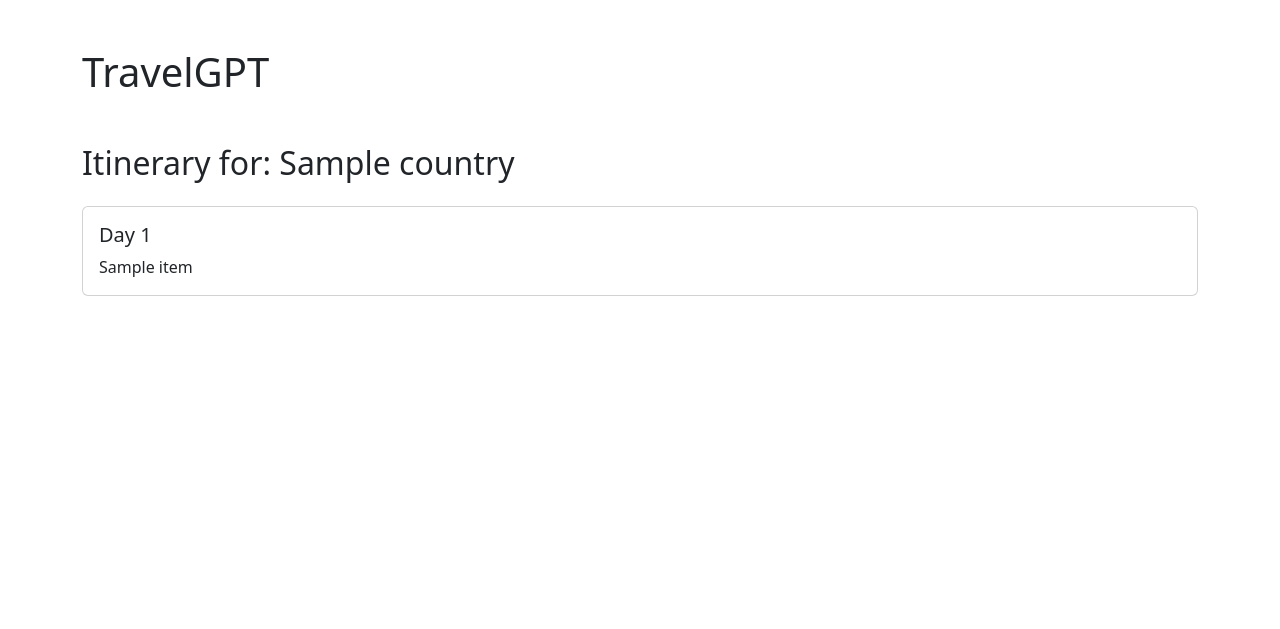
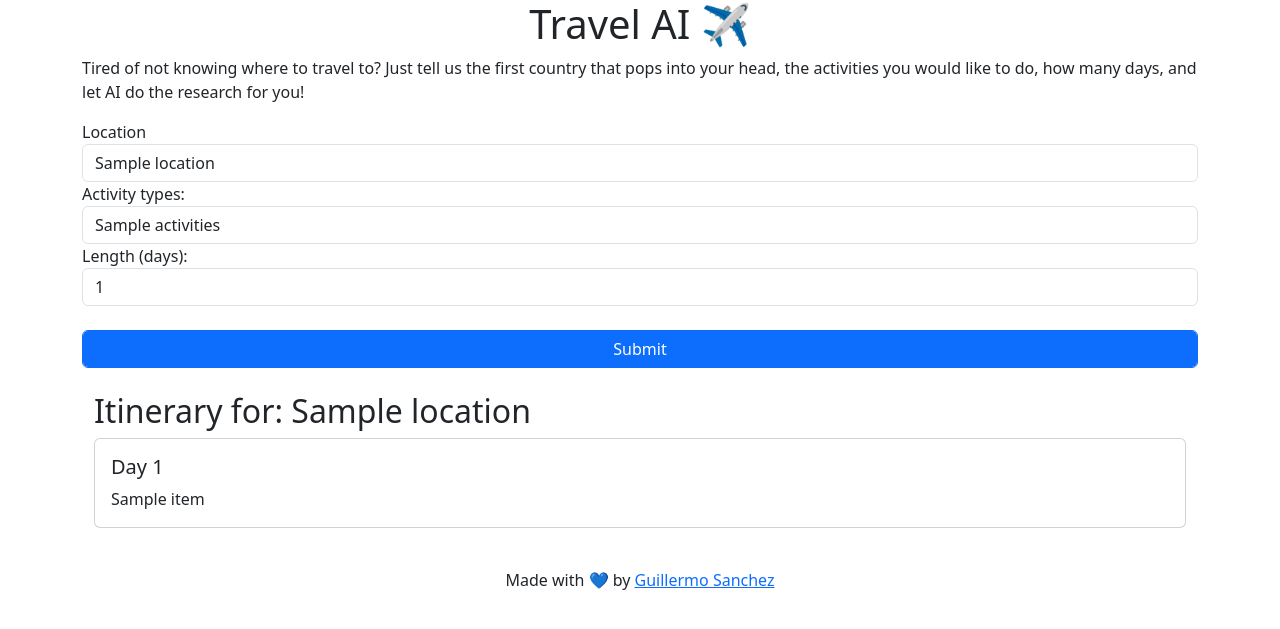
Before and after one commit to membriux/travel-ai, a Flask app: template templates/response.html in a window 1280 px wide. Shown: the top 629 px of the page. Run offline with Flask 2, Linux system fonts and the light colour scheme; the template is opened without the code that fills it: most values are stand-ins (such as "Sample title", 1, 10 or a date in 2020).

Commit message:
Polished up the app

```diff
--- a/app.py
+++ b/app.py
@@ -15,12 +15,12 @@ def home():
 
 @app.route("/submit", methods=["POST"])
 def submit():
-    country = request.form.get("country")
-    activity_types = request.form.get("activity_types")
+    location = request.form.get("location")
+    activities = request.form.get("activities")
     length = request.form.get("length")
 
     # Send the API request to OpenAI
-    prompt = f"Generate a {length}-day travel for {country} with {activity_types}. For each day, try to recommend some locations along with the activities for that location. Make sure to include a short 2 - 3 sentence description for the locations!" \
+    prompt = f"Generate a {length}-day travel for {location} with {activities}. For each day, try to recommend some locations along with the activities for that location. Make sure to include a short 2 - 3 sentence description for the locations!" \
              f"Each day MUST look exactly like this: " \
              f"Day 4: Roatán Island. Take a ferry or a short flight to Roatán Island, one of Honduras' most popular tourist destinations. Roatán Island is a Caribbean paradise located off the northern coast of Honduras. Known for its stunning beaches, crystal-clear waters, and vibrant coral reefs, it is a popular destination for snorkeling, scuba diving, and other water activities. The island also offers a range of restaurants, bars, and accommodations to suit any budget. Spend the day exploring the island, snorkeling, or scuba diving in the coral reefs."
     response = openai.Completion.create(
@@ -35,11 +35,17 @@ def submit():
     response = response.replace('\n', '').split('Day')[1:]
     response = process_response(response)
 
-    return render_template("response.html", response=response, country=country)
+    return render_template("response.html",
+                           response=response,
+                           location=location,
+                           activities=activities,
+                           length=length,
+                           title=f'Itinerary for {location}',
+                           )
 
 
 def process_response(response):
-    response = list([[item.split('.')[0], '.'.join(item.split('.')[1:])]for item in response])
+    response = list([[item.split('.')[0], '.'.join(item.split('.')[1:])] for item in response])
     return response
 
 
--- a/templates/home.html
+++ b/templates/home.html
@@ -1,33 +1,52 @@
 <!DOCTYPE html>
 <html>
 <head>
-    <title>TravelGPT</title>
-    <link href="https://cdn.jsdelivr.net/npm/bootstrap@5.3.0-alpha1/dist/css/bootstrap.min.css" rel="stylesheet" integrity="sha384-GLhlTQ8iRABdZLl6O3oVMWSktQOp6b7In1Zl3/Jr59b6EGGoI1aFkw7cmDA6j6gD" crossorigin="anonymous">
+    <title> {{ title }} </title>
+    <link href="https://cdn.jsdelivr.net/npm/bootstrap@5.3.0-alpha1/dist/css/bootstrap.min.css" rel="stylesheet"
+          integrity="sha384-GLhlTQ8iRABdZLl6O3oVMWSktQOp6b7In1Zl3/Jr59b6EGGoI1aFkw7cmDA6j6gD" crossorigin="anonymous">
 </head>
 <body>
 <div class="container">
-      <h1 class="my-5">TravelGPT</h1>
+    <h1 class="text-center">Travel AI ✈️</h1>
+    <p>Tired of not knowing where to travel to? Just tell us the first country that pops into your head, the activities
+        you would like to do, how many days, and let AI do the research for you!</p>
     <form action="/submit" method="post">
         <div class="form-group">
-          <label for="country">Country:</label>
-          <input type="text" class="form-control" id="country" name="country">
+            <label for="location">Location</label>
+            <input type="text" class="form-control" id="location" name="location"
+                   placeholder="i.e. San Francisco, Guatemala, Spain"
+                   value='{{ location }}'>
         </div>
 
         <div class="form-group">
-          <label for="activity_types">Activity types:</label>
-          <input type="text" class="form-control" id="activity_types" name="activity_types">
+            <label for="activities">Activity types:</label>
+            <input type="text" class="form-control" id="activities" name="activities"
+                   placeholder="i.e. hiking, snorkeling, mountaineering, surfing"
+                   value='{{ activities }}'>
         </div>
 
         <div class="form-group">
             <label for="length">Length (days):</label>
-          <input type="number" class="form-control" id="length" name="length" min="1">
+            <input type="number" class="form-control" id="length" name="length" min="1"
+                   value='{{ length }}'>
+        </div>
+        <br>
+        <div class="form-group">
+            <button type="submit" class="form-control btn btn-primary">Submit</button>
+        </div>
+    </form>
+
+    {% block content %}
+    {% endblock %}
+    <br>
+    <p class="text-center"> Made with 💙 by <a href="https://github.com/membriux" target="_blank"> Guillermo Sanchez </a>
+    </p>
+
 </div>
 
 
-        <button type="submit" class="btn btn-primary">Submit</button>
-      </form>
-    </div>
-
-    <script src="https://cdn.jsdelivr.net/npm/bootstrap@5.3.0-alpha1/dist/js/bootstrap.bundle.min.js" integrity="sha384-w76AqPfDkMBDXo30jS1Sgez6pr3x5MlQ1ZAGC+nuZB+EYdgRZgiwxhTBTkF7CXvN" crossorigin="anonymous"></script>
+<script src="https://cdn.jsdelivr.net/npm/bootstrap@5.3.0-alpha1/dist/js/bootstrap.bundle.min.js"
+        integrity="sha384-w76AqPfDkMBDXo30jS1Sgez6pr3x5MlQ1ZAGC+nuZB+EYdgRZgiwxhTBTkF7CXvN"
+        crossorigin="anonymous"></script>
 </body>
 </html>
--- a/templates/response.html
+++ b/templates/response.html
@@ -1,13 +1,10 @@
-<!DOCTYPE html>
-<html>
-  <head>
-    <title>TravelGPT</title>
-    <link href="https://cdn.jsdelivr.net/npm/bootstrap@5.3.0-alpha1/dist/css/bootstrap.min.css" rel="stylesheet" integrity="sha384-GLhlTQ8iRABdZLl6O3oVMWSktQOp6b7In1Zl3/Jr59b6EGGoI1aFkw7cmDA6j6gD" crossorigin="anonymous">
-  </head>
-  <body>
+{% extends 'home.html' %}
+{% block content %}
+
+    <br>
     <div class="container">
-        <h1 class="my-5">TravelGPT</h1>
-        <h2 class="my-4">Itinerary for: {{ country }} </h2>
+        <h2>Itinerary for: {{ location }} </h2>
+        <h4></h4>
         {% for item in response %}
             <div class="card mb-3">
                 <div class="card-body">
@@ -18,6 +15,4 @@
         {% endfor %}
     </div>
 
-    <script src="https://cdn.jsdelivr.net/npm/bootstrap@5.3.0-alpha1/dist/js/bootstrap.bundle.min.js" integrity="sha384-w76AqPfDkMBDXo30jS1Sgez6pr3x5MlQ1ZAGC+nuZB+EYdgRZgiwxhTBTkF7CXvN" crossorigin="anonymous"></script>
-  </body>
-</html>
+{% endblock %}
```
Also changed, not shown: README.md. Lines whose indentation alone changed are shown as unchanged.
